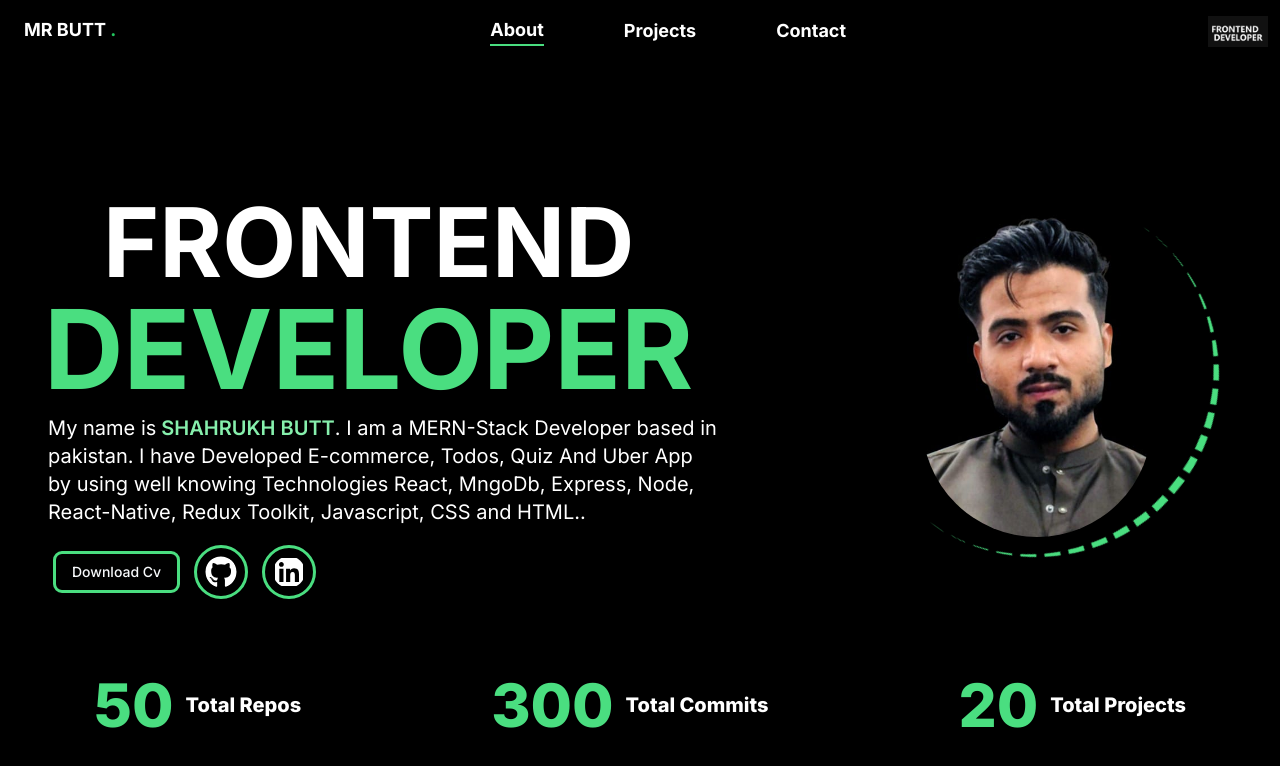
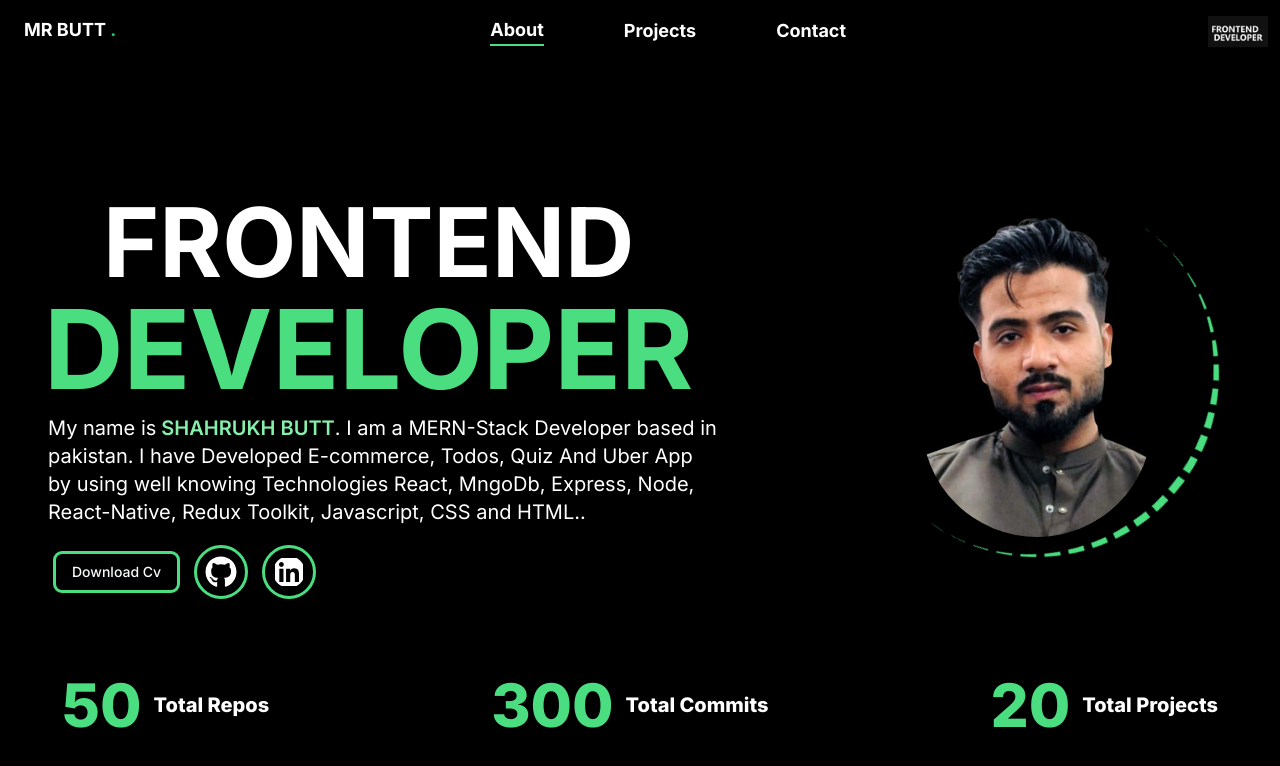
Before and after one commit to Shahrukh-butt804/Portfolio, a Next.js app: page / in a window 1280 px wide. Shown: the top 766 px of the page. Built offline with nearby package versions, Linux system fonts and the light colour scheme.

Commit message:
fix typos

```diff
--- a/src/app/page.tsx
+++ b/src/app/page.tsx
@@ -95,7 +95,7 @@ export default function Home() {
       </div>
 
       {/* Status With CountUp */}
-      <div className="flex md:flex-row flex-col justify-evenly items-center flex-wrap md:flex-nowrap  gap-4 lg:gap-24 mt-2 lg:-mt-4">
+      <div className="flex md:flex-row flex-col justify-evenly items-center flex-wrap md:flex-nowrap  gap-4 lg:gap-40 mt-2 lg:-mt-4">
         {status.map((item, index) => (
           <div key={index} className="flex gap-3 items-center">
             <CountUp
```
